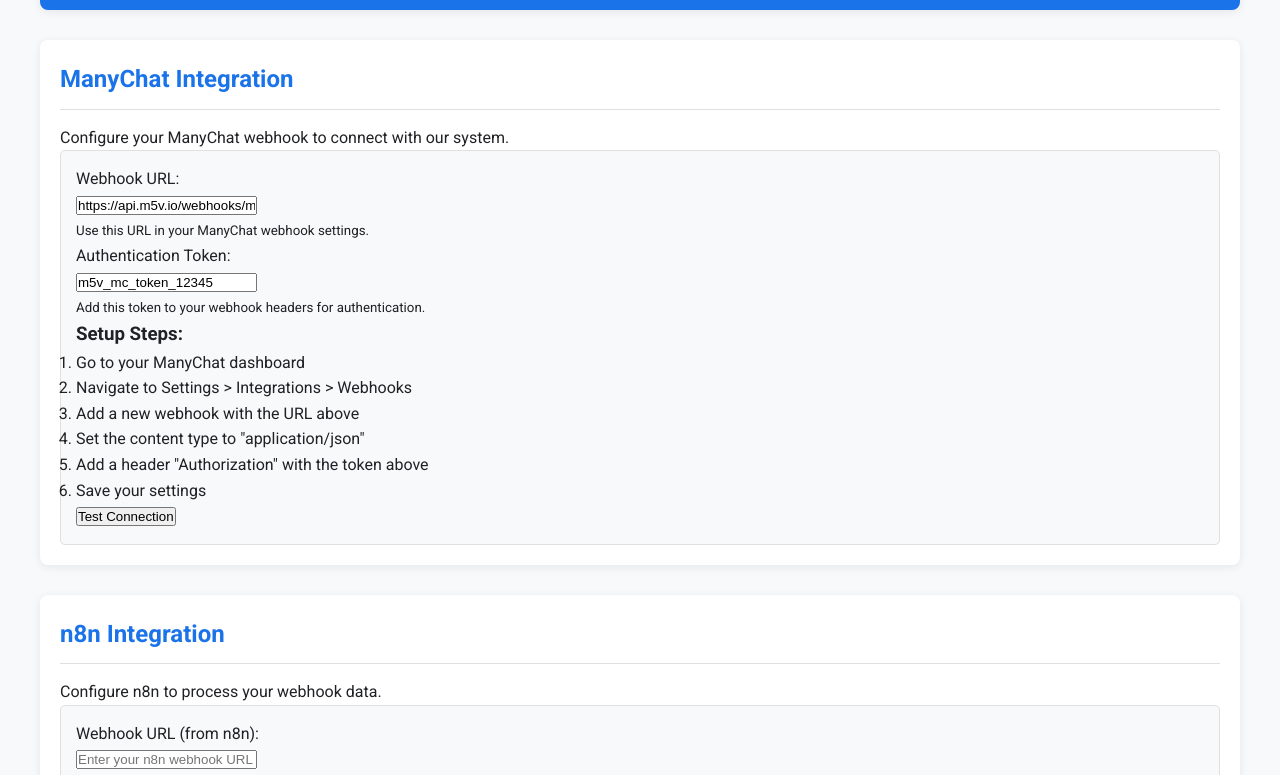
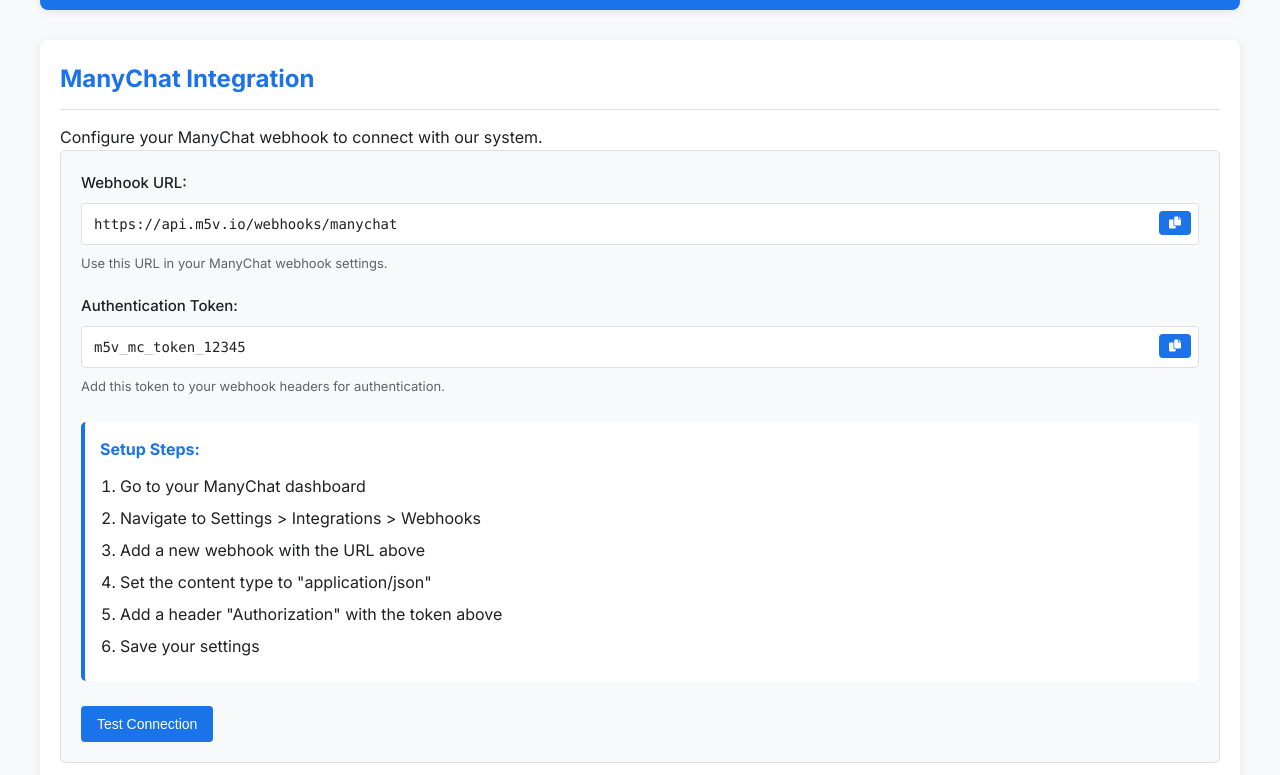
Before and after one commit to edrigu1989/Holder, a website: page webhook-settings.html in a window 1280 px wide. Shown: the part 101-876 px from the top of the page. Drawn offline with Linux system fonts and the light colour scheme; sample sign-in values are in the browser's storage.

Commit message:
Mejorada la tipografía y el encuadre del texto en la página de webhooks

```diff
--- a/webhook-settings.html
+++ b/webhook-settings.html
@@ -4,6 +4,7 @@
     <meta charset="UTF-8">
     <meta name="viewport" content="width=device-width, initial-scale=1.0">
     <title>Webhook Configuration - M5V</title>
+    <link href="https://fonts.googleapis.com/css2?family=Inter:wght@300;400;500;600;700&display=swap" rel="stylesheet">
     <link href="https://fonts.googleapis.com/css2?family=Roboto:wght@300;400;500;700&display=swap" rel="stylesheet">
     <link rel="stylesheet" href="https://cdnjs.cloudflare.com/ajax/libs/font-awesome/6.0.0-beta3/css/all.min.css">
     <style>
@@ -21,6 +22,7 @@
             --border-color: #e0e0e0;
             --logo-primary: #1a73e8;
             --logo-shadow: rgba(26, 115, 232, 0.5);
+            --font-primary: 'Inter', 'Roboto', -apple-system, BlinkMacSystemFont, 'Segoe UI', sans-serif;
         }
 
         /* Dark theme variables */
@@ -47,12 +49,14 @@
         }
 
         body {
-            font-family: 'Roboto', sans-serif;
+            font-family: var(--font-primary);
             background-color: var(--bg-light);
             color: var(--text-dark);
             line-height: 1.6;
             padding: 20px;
             min-height: 100vh;
+            -webkit-font-smoothing: antialiased;
+            -moz-osx-font-smoothing: grayscale;
         }
 
         .container {
@@ -236,28 +240,118 @@
         .webhook-config {
             flex: 1;
             min-width: 300px;
-            padding: 15px;
+            padding: 20px;
             border: 1px solid var(--border-color);
             border-radius: 5px;
             background-color: var(--bg-light);
         }
 
         .webhook-config h4 {
-            margin-bottom: 10px;
+            margin-bottom: 12px;
             color: var(--primary);
+            font-weight: 500;
         }
 
         .webhook-config p {
             margin-bottom: 15px;
-            font-size: 14px;
+            font-size: 15px;
+            line-height: 1.5;
         }
 
         .webhook-config pre {
             background-color: var(--bg-white);
-            padding: 10px;
+            padding: 12px;
             border-radius: 4px;
             overflow-x: auto;
-            font-size: 12px;
+            font-size: 13px;
+            font-family: 'Consolas', 'Monaco', 'Courier New', monospace;
+        }
+
+        .config-item {
+            margin-bottom: 20px;
+        }
+
+        .config-item label {
+            display: block;
+            margin-bottom: 8px;
+            font-weight: 500;
+            font-size: 15px;
+        }
+
+        .input-with-copy {
+            position: relative;
+            margin-bottom: 8px;
+        }
+
+        .input-with-copy input {
+            width: 100%;
+            padding: 12px;
+            border: 1px solid var(--border-color);
+            border-radius: 4px;
+            font-size: 14px;
+            background-color: var(--bg-white);
+            color: var(--text-dark);
+            font-family: 'Consolas', 'Monaco', 'Courier New', monospace;
+        }
+
+        small {
+            display: block;
+            margin-top: 6px;
+            color: var(--secondary);
+            font-size: 13px;
+        }
+
+        .setup-steps {
+            margin-top: 25px;
+            margin-bottom: 25px;
+            background-color: var(--bg-white);
+            padding: 15px;
+            border-radius: 5px;
+            border-left: 4px solid var(--primary);
+        }
+
+        .setup-steps h3 {
+            margin-bottom: 12px;
+            color: var(--primary);
+            font-size: 16px;
+        }
+
+        .setup-steps ol {
+            padding-left: 20px;
+        }
+
+        .setup-steps li {
+            margin-bottom: 8px;
+            line-height: 1.5;
+        }
+
+        .test-webhook {
+            margin-top: 20px;
+            display: flex;
+            gap: 10px;
+            align-items: center;
+        }
+
+        .btn {
+            display: inline-block;
+            padding: 10px 16px;
+            background-color: var(--primary);
+            color: white;
+            border: none;
+            border-radius: 4px;
+            cursor: pointer;
+            font-size: 14px;
+            font-weight: 500;
+            transition: background-color 0.2s;
+        }
+
+        .btn:hover {
+            background-color: #0b5fca;
+        }
+
+        .status-indicator {
+            font-size: 14px;
+            margin-left: 10px;
         }
 
         footer {
@@ -435,6 +529,9 @@
             padding-bottom: 10px;
             border-bottom: 1px solid var(--border-color);
         }
+
+        /* Add Google Font link for Inter */
+        @import url('https://fonts.googleapis.com/css2?family=Inter:wght@300;400;500;600;700&display=swap');
     </style>
 </head>
 <body>
```
